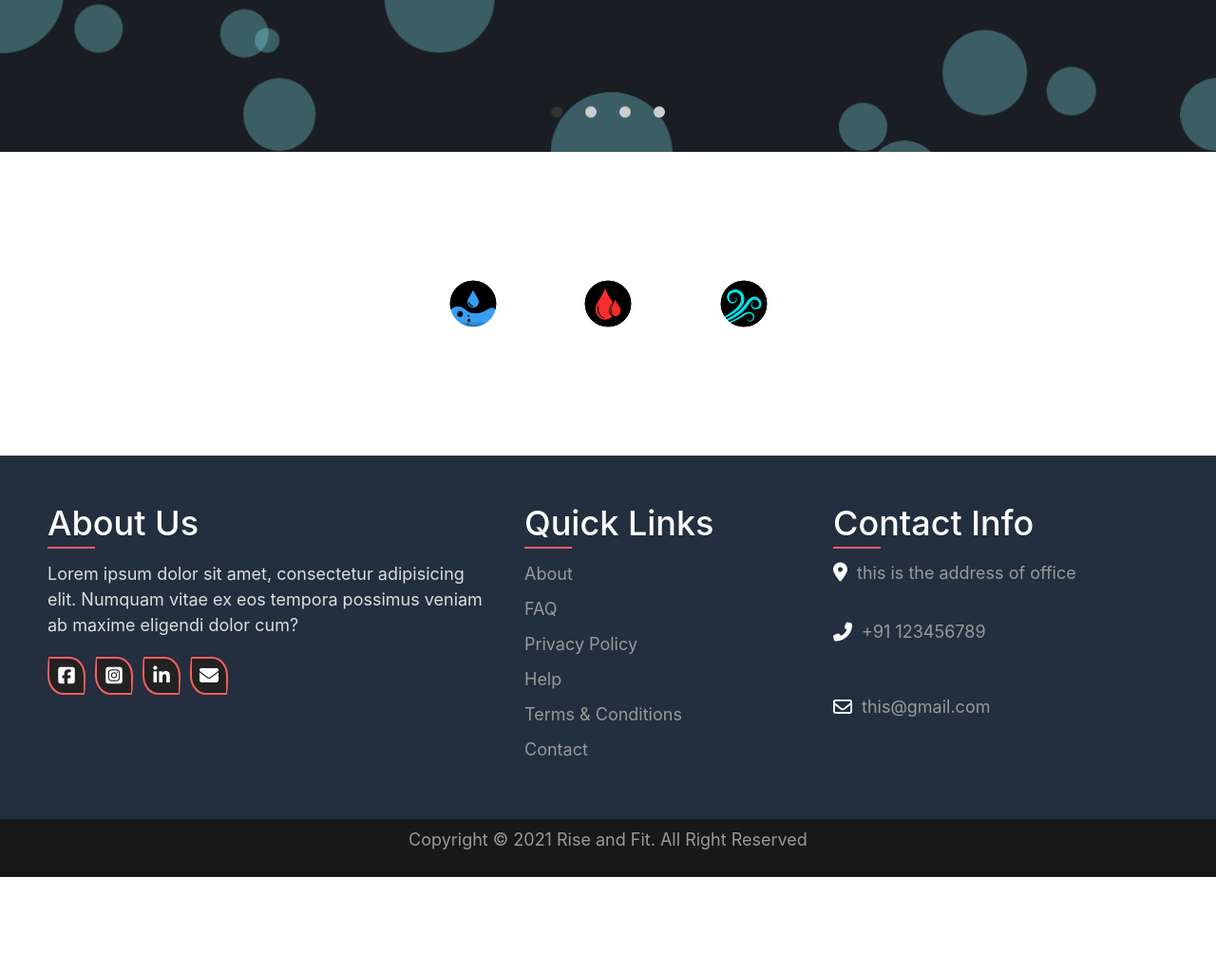
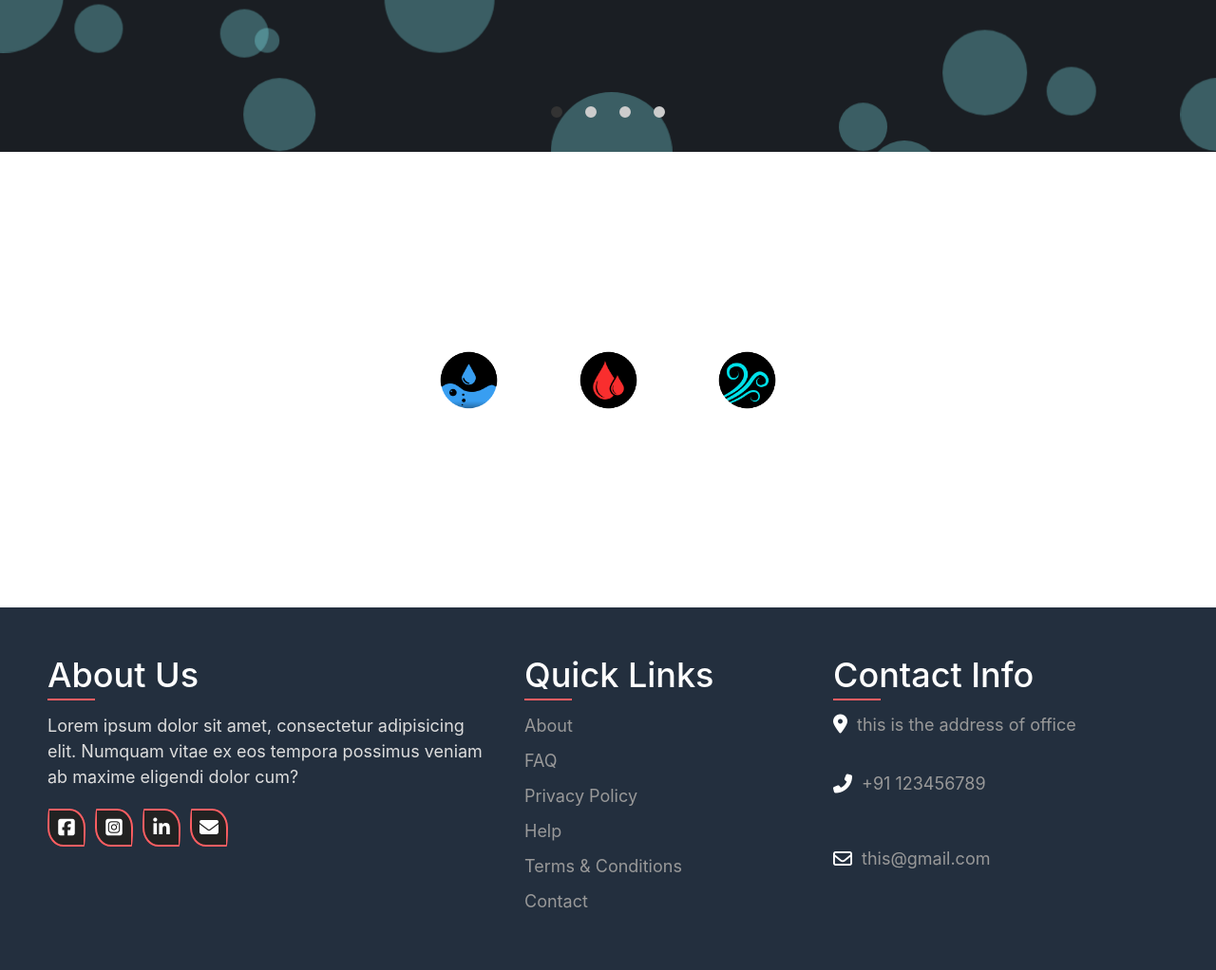
Before and after one commit to sushant2000/riseandfit, a PHP site: page / in a window 1280 px wide. Shown: the part 2029-3051 px from the top of the page at 95% size. Before the commit the page ends 2953 px from the top, so only its background shows below. Run offline with PHP 8.4, Linux system fonts and the light colour scheme; some libraries are stand-ins or nearby versions.

Commit message:
incresed the size

```diff
--- a/css/main.css
+++ b/css/main.css
@@ -903,7 +903,7 @@ details {
   }
 } */
 .coreElementsContainer{
-  height: 40%;
+  height: 60%;
   width: 100%;
   text-align: center;
 }
@@ -918,14 +918,14 @@ details {
 
 .core-element{
   position:relative;
-  width: 70px;
-  height: 70px;
+  width: 85px;
+  height: 85px;
 }
 
 
 .core-element img {
   position:absolute;
-  height: 70px;
+  height: 85px;
   left:0;
   -webkit-transition: opacity 1s ease-in-out;
   -moz-transition: opacity 1s ease-in-out;
```
